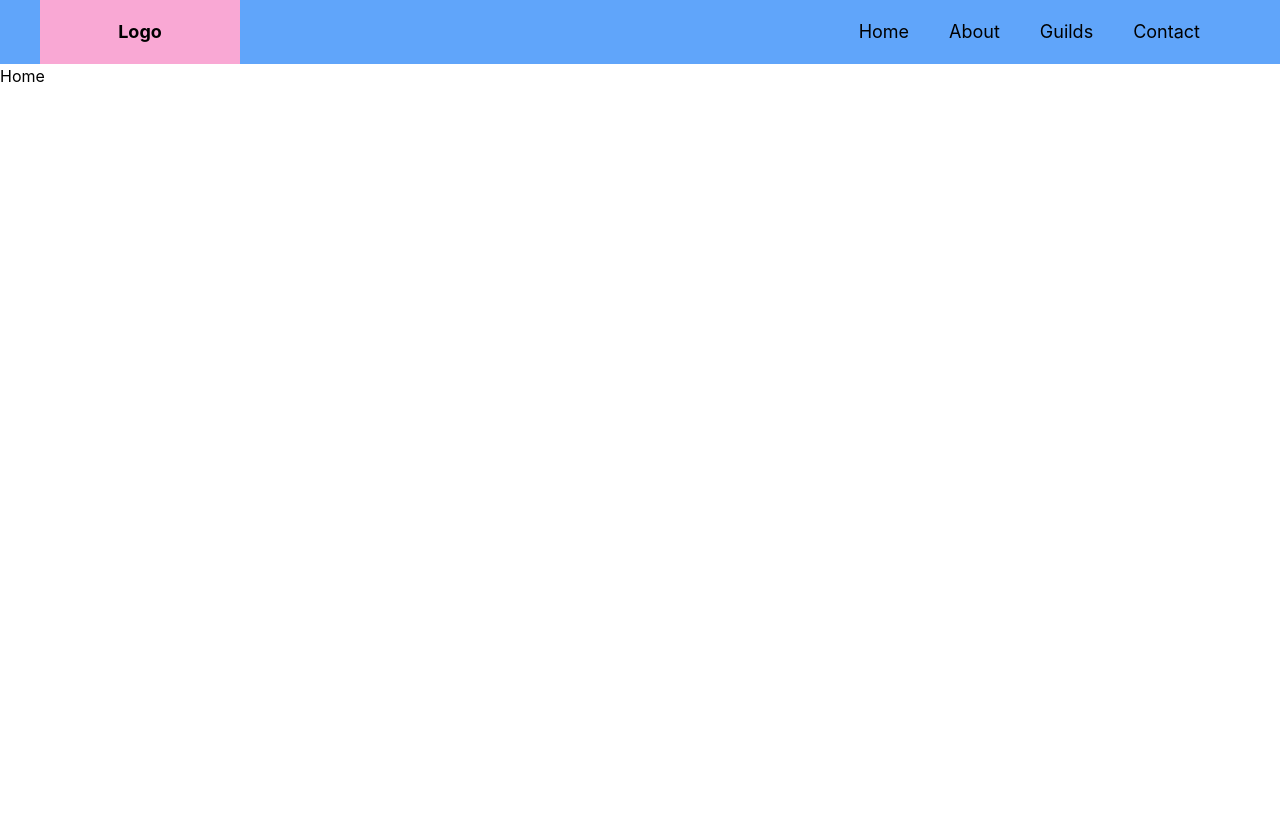
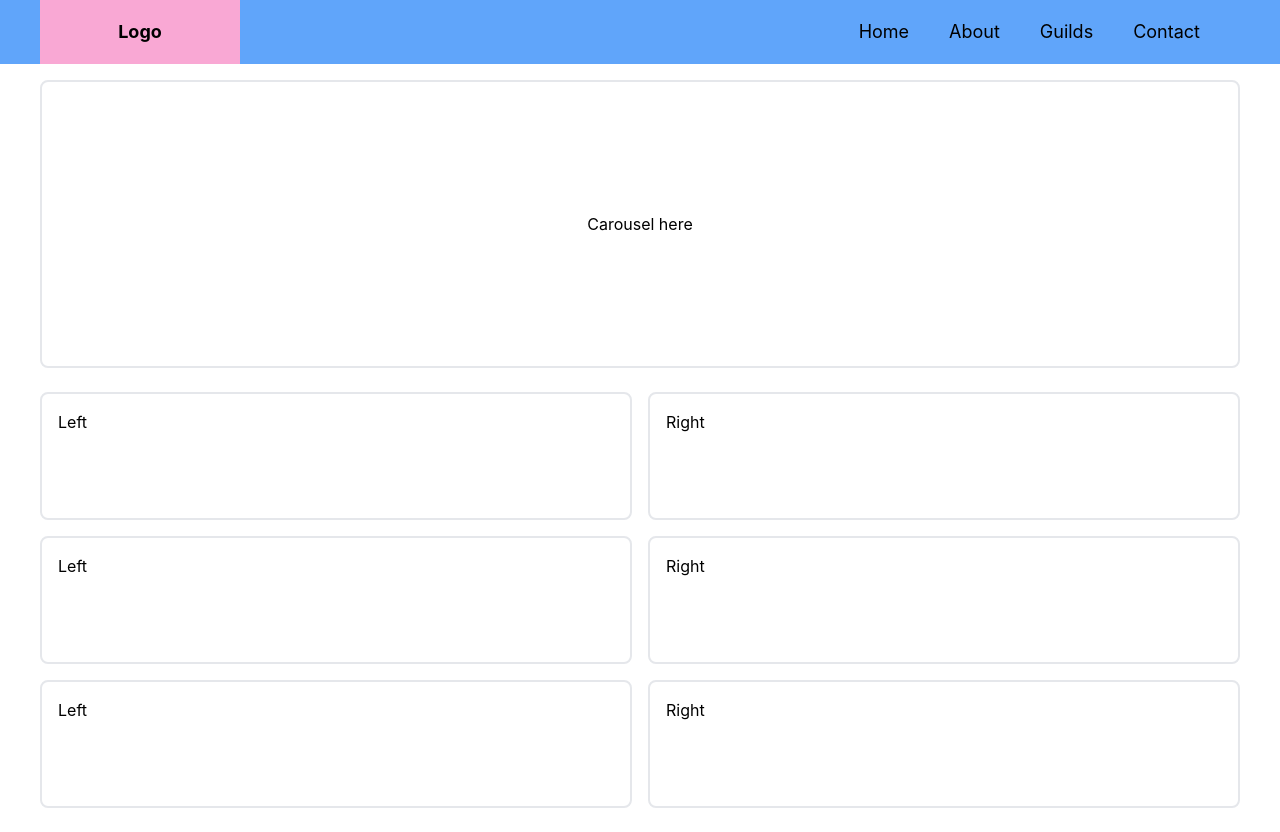
Before and after one commit to VinTristanSollesta/artistech, a React (Create React App) app: page /home in a window 1280 px wide. Before the commit the page ends 800 px from the top, so only its background shows below. Built offline with nearby package versions, Linux system fonts and the light colour scheme.

Commit message:
+ added skeleton boxes for home + sticky header

```diff
--- a/src/components/header.js
+++ b/src/components/header.js
@@ -1,22 +1,21 @@
 import React, { useState } from "react";
 
 const Header = () => {
-  const [isOpen, setIsOpen] = useState(false); // State to manage menu visibility
+  const [isOpen, setIsOpen] = useState(false);
 
   const toggleMenu = () => {
-    setIsOpen(!isOpen); // Toggle the menu
+    setIsOpen(!isOpen);
   };
 
   return (
-    <header className="relative h-16 flex items-center justify-between px-4 md:px-10 bg-blue-400">
-      {/* Left Section - Logo */}
+    <header className=" fixed bg-blue-400 container">
+      <div className="relative h-16 flex items-center justify-between px-4 md:px-10">
         <div className="bg-pink-300 h-full w-1/3 md:w-1/6 flex items-center justify-center">
           <a href="home" className="text-sm md:text-lg font-bold">
             Logo
           </a>
         </div>
 
-      {/* Hamburger Icon for Mobile */}
         <div className="md:hidden">
           <button onClick={toggleMenu} className="text-black">
             <svg
@@ -36,7 +35,6 @@ const Header = () => {
           </button>
         </div>
 
-      {/* Right Section - Navigation */}
         <nav
           className={`${
             isOpen ? "block" : "hidden"
@@ -55,7 +53,6 @@ const Header = () => {
             About
           </a>
 
-        {/* Guilds with Dropdown */}
           <div className="relative group">
             <a
               href="#"
@@ -64,7 +61,6 @@ const Header = () => {
               Guilds
             </a>
 
-          {/* Dropdown Menu */}
             <div className="absolute left-0 hidden group-hover:block bg-white border border-gray-200 rounded shadow-md py-2 z-10">
               <a
                 href="artisans"
@@ -106,6 +102,7 @@ const Header = () => {
             Contact
           </a>
         </nav>
+      </div>
     </header>
   );
 };
--- a/src/pages/Home.js
+++ b/src/pages/Home.js
@@ -2,9 +2,19 @@ import React from "react";
 
 const Home = () => {
   return (
-    <>
-      <>Home</>
-    </>
+    <div className="container px-10 pt-20">
+      <div className="box-border border-2 rounded-lg md:h-full lg:h-72 mb-4 flex justify-center items-center">
+        Carousel here
+      </div>
+      <div className="grid grid-cols-2 gap-4 my-6">
+        <div className="box-border h-32 p-4 border-2 rounded-lg">Left</div>
+        <div className="box-border h-32 p-4 border-2 rounded-lg">Right</div>
+        <div className="box-border h-32 p-4 border-2 rounded-lg">Left</div>
+        <div className="box-border h-32 p-4 border-2 rounded-lg">Right</div>
+        <div className="box-border h-32 p-4 border-2 rounded-lg">Left</div>
+        <div className="box-border h-32 p-4 border-2 rounded-lg">Right</div>
+      </div>
+    </div>
   );
 };
 
```
Lines whose indentation alone changed are shown as unchanged.
